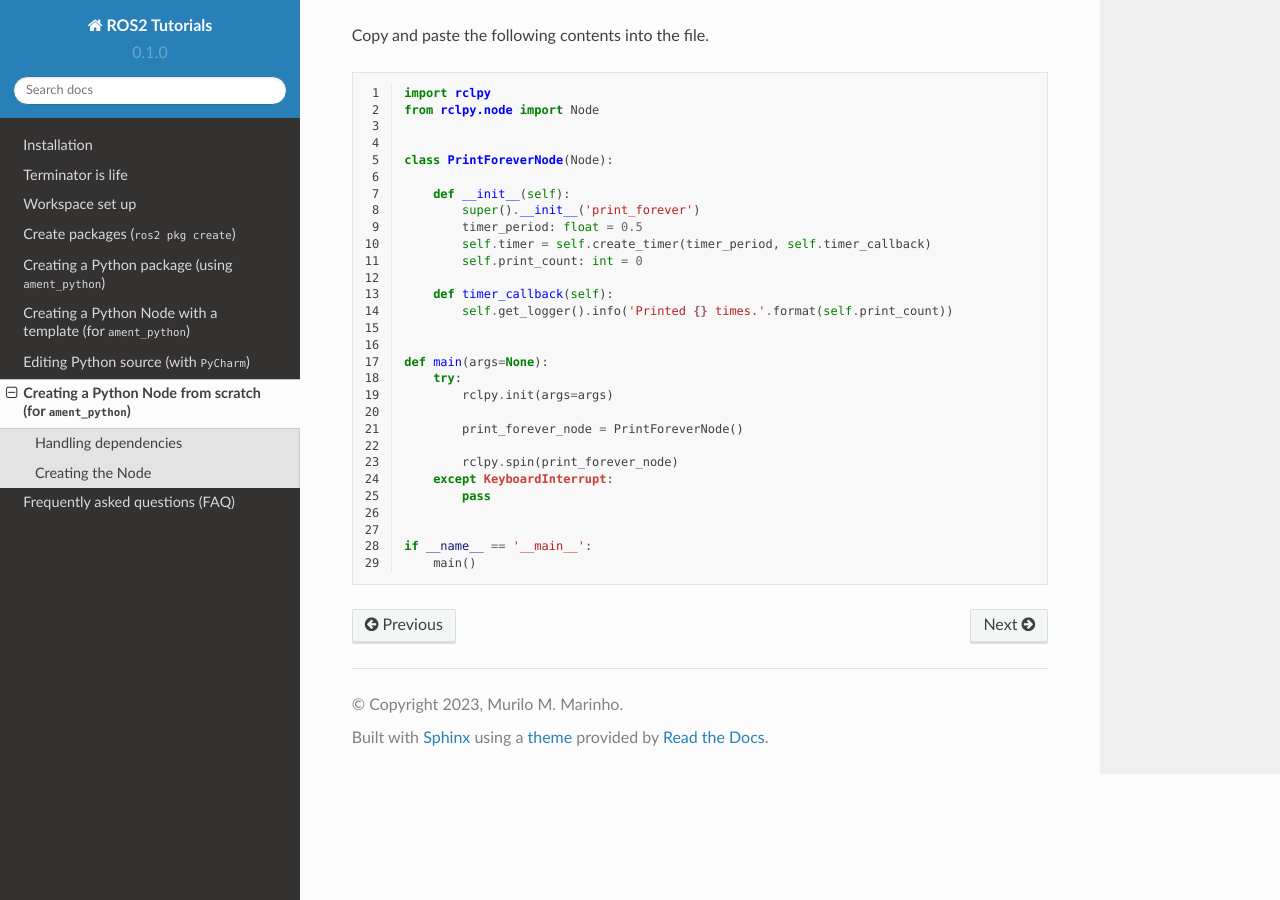
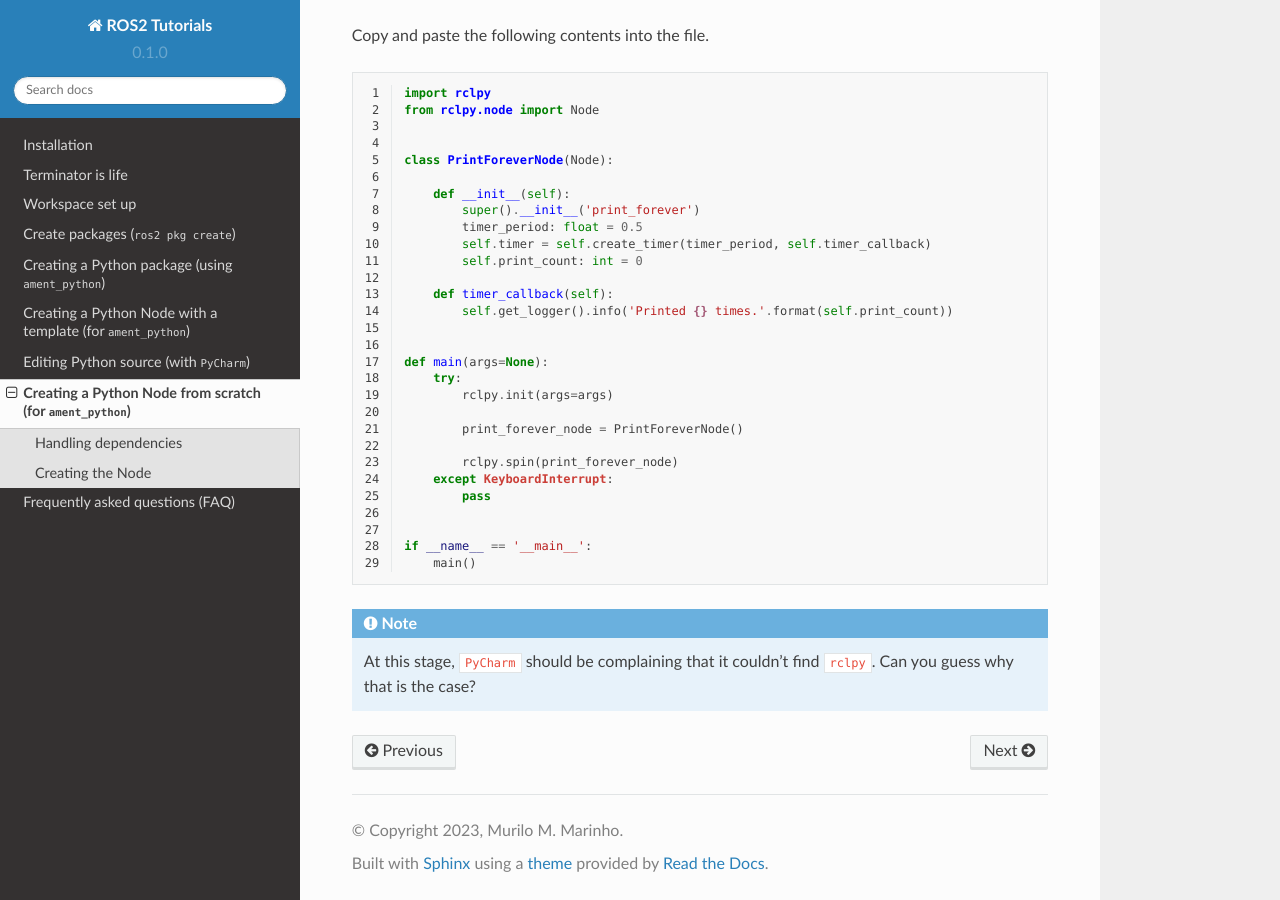
Before and after one commit to mmmarinho/ROS2_Tutorial, a Sphinx documentation site: the page built from docs/source/create_python_node_from_scratch.rst, in a window 1280 px wide and 900 px high, scrolled down 864 px. Built offline with Sphinx 7.4.7 and the Read the Docs theme 2.0.0, drawn with Linux system fonts in a browser that asks for light colours.

Commit message:
Update create_python_node_from_scratch.rst

```diff
--- a/docs/source/create_python_node_from_scratch.rst
+++ b/docs/source/create_python_node_from_scratch.rst
@@ -33,3 +33,7 @@
 .. literalinclude:: ../scripts/print_forever_node.py
    :language: python
    :linenos:
+
+.. note::
+
+   At this stage, :code:`PyCharm` should be complaining that it couldn't find :code:`rclpy`. Can you guess why that is the case?
```
